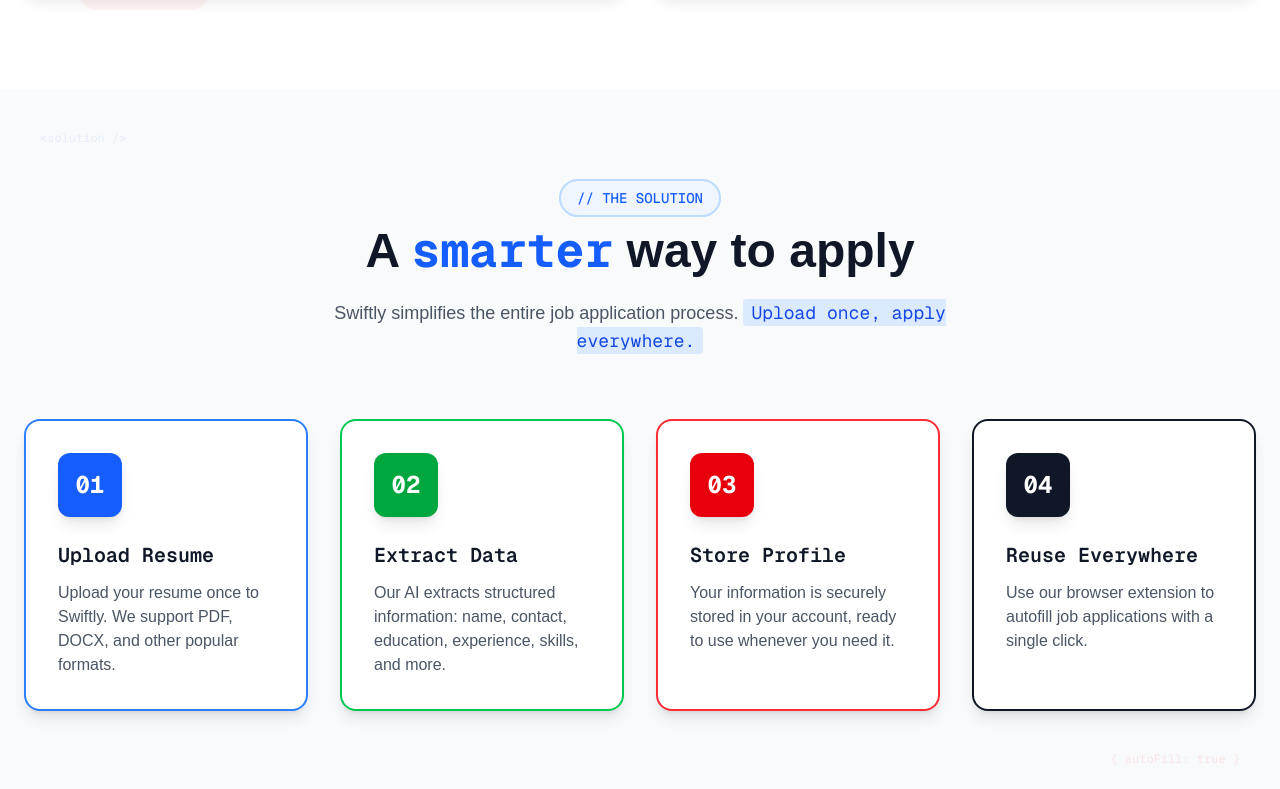
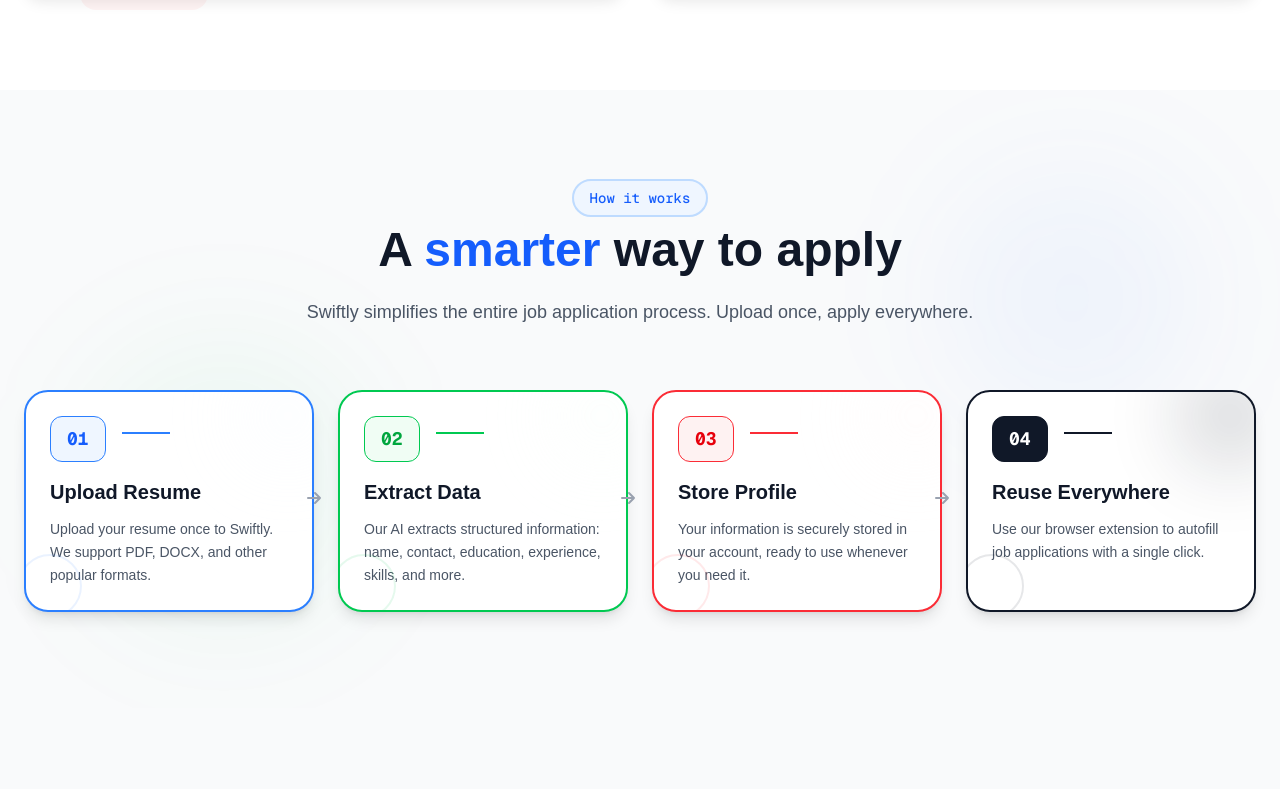
Before and after one commit to nakshjoshi/swiftly, a Next.js app in the folder web/: page / in a window 1280 px wide. Shown: the part 1760-2549 px from the top of the page. Built offline with nearby package versions, Linux system fonts and the light colour scheme.

Commit message:
solution section design changes

```diff
--- a/web/components/landing/SolutionSection.tsx
+++ b/web/components/landing/SolutionSection.tsx
@@ -4,75 +4,90 @@
       number: '01',
       title: 'Upload Resume',
       description: 'Upload your resume once to Swiftly. We support PDF, DOCX, and other popular formats.',
-      color: 'bg-blue-600',
+      bgColor: 'bg-blue-50',
+      textColor: 'text-blue-600',
       borderColor: 'border-blue-500',
     },
     {
       number: '02',
       title: 'Extract Data',
       description: 'Our AI extracts structured information: name, contact, education, experience, skills, and more.',
-      color: 'bg-green-600',
+      bgColor: 'bg-green-50',
+      textColor: 'text-green-600',
       borderColor: 'border-green-500',
     },
     {
       number: '03',
       title: 'Store Profile',
       description: 'Your information is securely stored in your account, ready to use whenever you need it.',
-      color: 'bg-red-600',
+      bgColor: 'bg-red-50',
+      textColor: 'text-red-600',
       borderColor: 'border-red-500',
     },
     {
       number: '04',
       title: 'Reuse Everywhere',
       description: 'Use our browser extension to autofill job applications with a single click.',
-      color: 'bg-gray-900',
+      bgColor: 'bg-gray-900',
+      textColor: 'text-white',
       borderColor: 'border-gray-900',
     },
   ];
 
   return (
     <section className="py-24 bg-gray-50 relative overflow-hidden">
-      {/* Code-like background pattern */}
-      <div className="absolute top-10 left-10 font-mono text-blue-500/10 text-xs">
-        {'<solution />'}
-      </div>
-      <div className="absolute bottom-10 right-10 font-mono text-red-500/10 text-xs">
-        {'{ autoFill: true }'}
-      </div>
+      {/* Geometric background elements */}
+      <div className="absolute top-20 right-20 w-64 h-64 bg-blue-500/5 rounded-full blur-3xl"></div>
+      <div className="absolute bottom-20 left-20 w-72 h-72 bg-green-500/5 rounded-full blur-3xl"></div>
 
       <div className="max-w-7xl mx-auto px-6 relative">
         <div className="text-center mb-16">
           <div className="inline-block mb-4">
             <span className="px-4 py-2 bg-blue-50 text-blue-600 rounded-full text-sm font-mono font-medium border-2 border-blue-200">
-              // THE SOLUTION
+              How it works
             </span>
           </div>
           <h2 className="text-4xl md:text-5xl font-bold text-gray-900 mb-6">
-            A <span className="text-blue-600 font-mono">smarter</span> way to apply
+            A <span className="text-blue-600">smarter</span> way to apply
           </h2>
           <p className="text-lg text-gray-600 max-w-2xl mx-auto">
-            Swiftly simplifies the entire job application process. <span className="font-mono bg-blue-100 text-blue-700 px-2 py-0.5 rounded">Upload once, apply everywhere.</span>
+            Swiftly simplifies the entire job application process. Upload once, apply everywhere.
           </p>
         </div>
 
-        <div className="grid grid-cols-1 md:grid-cols-2 lg:grid-cols-4 gap-8">
+        <div className="grid grid-cols-1 md:grid-cols-2 lg:grid-cols-4 gap-6">
           {steps.map((step, index) => (
-            <div key={index} className="relative group">
-              {/* Connector line */}
+            <div key={index} className="relative">
+              {/* Arrow connector for desktop */}
               {index < steps.length - 1 && (
-                <div className="hidden lg:block absolute top-12 left-full w-full h-0.5 bg-linear-to-r from-gray-900 to-transparent -z-10" />
+                <div className="hidden lg:block absolute top-24 -right-3 z-10">
+                  <svg className="w-6 h-6 text-gray-400" fill="none" stroke="currentColor" viewBox="0 0 24 24">
+                    <path strokeLinecap="round" strokeLinejoin="round" strokeWidth={2} d="M13 7l5 5m0 0l-5 5m5-5H6" />
+                  </svg>
+                </div>
               )}
 
-              <div className={`bg-white rounded-2xl p-8 border-2 ${step.borderColor} shadow-lg h-full hover:shadow-2xl hover:-translate-y-1 transition-all duration-300`}>
-                <div className={`${step.color} text-white w-16 h-16 rounded-xl flex items-center justify-center text-2xl font-bold mb-6 font-mono shadow-lg`}>
-                  {step.number}
+              <div className={`relative bg-white rounded-3xl p-6 border-2 ${step.borderColor} shadow-lg h-full hover:shadow-xl transition-all duration-200 overflow-hidden group`}>
+                {/* Top corner decoration */}
+                <div className={`absolute -top-6 -right-6 w-24 h-24 ${step.bgColor} opacity-20 rounded-full blur-2xl group-hover:opacity-30 transition-opacity`}></div>
+
+                {/* Badge positioned at top with step number */}
+                <div className="relative flex items-start gap-4 mb-4">
+                  <div className={`${step.bgColor} ${step.textColor} px-4 py-2 rounded-xl font-bold font-mono text-lg border ${step.borderColor} shrink-0`}>
+                    {step.number}
+                  </div>
+                  <div className={`h-1 w-12 ${step.borderColor} border-t-2 mt-4 hidden sm:block`}></div>
                 </div>
-                <h3 className="text-xl font-semibold text-gray-900 mb-3 font-mono">
+
+                <h3 className="text-xl font-bold text-gray-900 mb-3">
                   {step.title}
                 </h3>
-                <p className="text-gray-600">
+                <p className="text-gray-600 leading-relaxed text-sm">
                   {step.description}
                 </p>
+
+                {/* Bottom corner accent */}
+                <div className={`absolute -bottom-2 -left-2 w-16 h-16 border-2 ${step.borderColor} opacity-10 rounded-full`}></div>
               </div>
             </div>
           ))}
```
